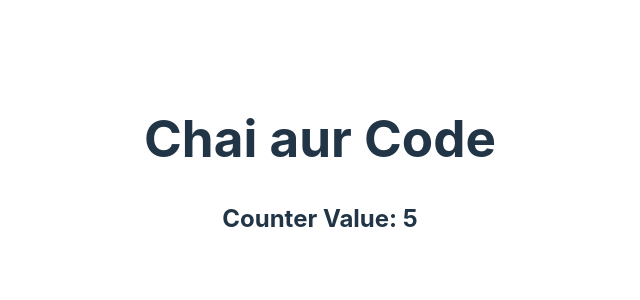
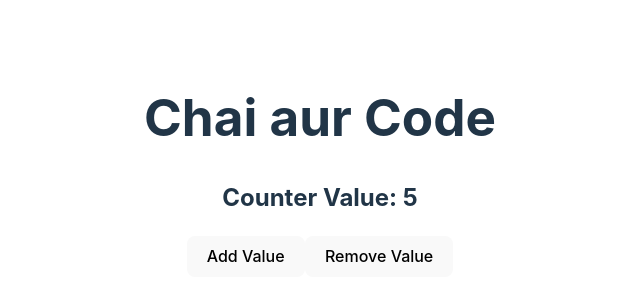
Before and after one commit to NoorFatima-developer/Learn-React-in-Depth, a React (Vite) app in the folder 02Counter/: page / in a window 1280 px wide. Shown: the part 234-534 px from the top of the page, without its empty margins (320-960 px from the left). Built offline with nearby package versions, Linux system fonts and the light colour scheme.

Commit message:
code is added

```diff
--- a/02Counter/src/App.jsx
+++ b/02Counter/src/App.jsx
@@ -9,6 +9,9 @@
       <>
         <h1>Chai aur Code</h1>
         <h2>Counter Value: 5</h2>
+
+        <button>Add Value</button>
+        <button>Remove Value</button>
       </>
     )
 
```
